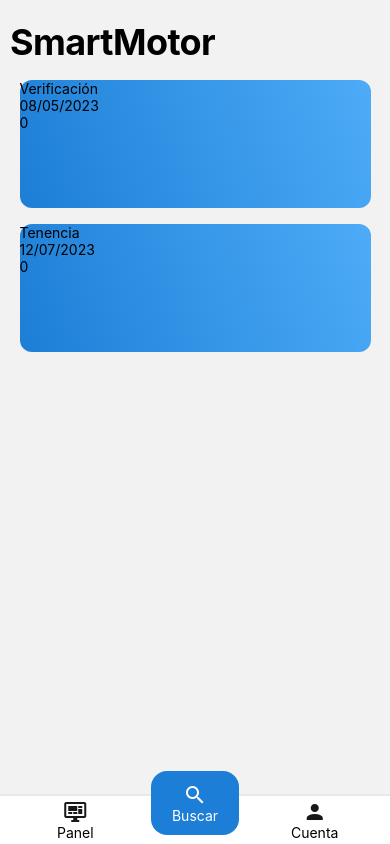
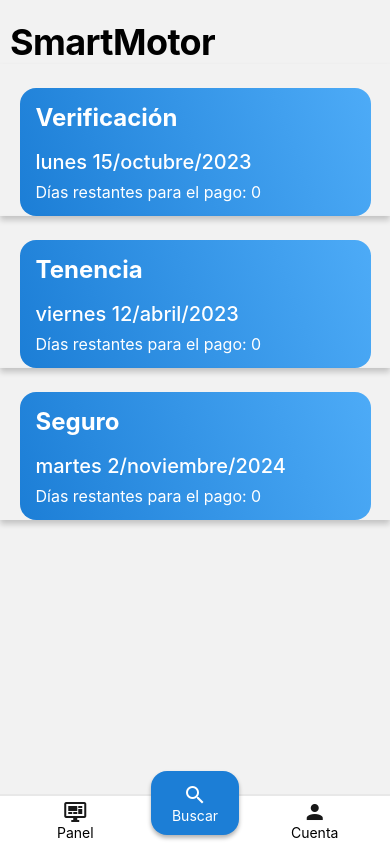
Before and after one commit to ValenciaArcega/react-native-sigma, a React Native app: screen /Home in a window 390 px wide. Built offline with nearby package versions, Linux system fonts and the light colour scheme; no server answers.

Commit message:
features: new shadow wrapper on car service card

```diff
--- a/src/data/DashboardItems.js
+++ b/src/data/DashboardItems.js
@@ -1,12 +1,17 @@
 const dashBoardData = [
   {
     name: 'Verificación',
-    date: '08/05/2023',
+    date: 'lunes 15/octubre/2023',
     remainingDays: 0,
   },
   {
     name: 'Tenencia',
-    date: '12/07/2023',
+    date: 'viernes 12/abril/2023',
+    remainingDays: 0,
+  },
+  {
+    name: 'Seguro',
+    date: 'martes 2/noviembre/2024',
     remainingDays: 0,
   },
 ];
--- a/src/screens/home/Dashboard.js
+++ b/src/screens/home/Dashboard.js
@@ -13,20 +13,16 @@ const Dashboard = () => {
           {
             dashBoardData.map(el => {
               return (
-                <LinearGradient colors={['#1c7ed6', '#4dabf7']}
-                  start={{
-                    x: 0,
-                    y: 1
-                  }}
-                  end={{
-                    x: 1,
-                    y: 0
-                  }}
-                  style={{ width: '90%', height: 128, alignSelf: 'center', marginTop: 16, borderRadius: 12 }}>
-                  <Text>{el.name}</Text>
-                  <Text>{el.date}</Text>
-                  <Text>{el.remainingDays}</Text>
-                </LinearGradient>
+                <View style={s.DashboardItemContainer}>
+                  <LinearGradient colors={['#1c7ed6', '#4dabf7']}
+                    start={{ x: 0, y: 1 }}
+                    end={{ x: 1, y: 0 }}
+                    style={s.DashboardItem}>
+                    <Text style={s.DashboardItemTextTitle}>{el.name}</Text>
+                    <Text style={s.DashboardItemTextDate}>{el.date}</Text>
+                    <Text style={s.DashboardItemTextCounter}>Días restantes para el pago: {el.remainingDays}</Text>
+                  </LinearGradient>
+                </View>
               );
             })
           }
--- a/src/styles/DashboardStyles.js
+++ b/src/styles/DashboardStyles.js
@@ -10,7 +10,45 @@ const s = StyleSheet.create({
     fontSize: 36,
     fontWeight: 700,
     letterSpacing: -0.6,
-  }
+  },
+  DashboardItems: {},
+  DashboardItem: {
+    width: '90%',
+    height: 128,
+    alignSelf: 'center',
+    marginTop: 24,
+    borderRadius: 16,
+    alignItems: 'flex-start',
+    justifyContent: 'center',
+    paddingLeft: 16,
+    shadowOpacity: 0.8,
+  },
+  DashboardItemContainer: {
+    shadowColor: 'black',
+    shadowOffset: {
+      height: 4,
+      width: 0
+    },
+    shadowRadius: 6,
+    shadowOpacity: 0.2,
+  },
+  DashboardItemTextTitle: {
+    fontSize: 24,
+    fontWeight: 700,
+    color: '#fff',
+  },
+  DashboardItemTextDate: {
+    marginTop: 18,
+    fontSize: 20,
+    fontWeight: 500,
+    color: '#fff',
+  },
+  DashboardItemTextCounter: {
+    marginTop: 8,
+    fontSize: 16,
+    fontWeight: 400,
+    color: '#fff',
+  },
 });
 
 export default s;
--- a/src/styles/NavBarStyles.js
+++ b/src/styles/NavBarStyles.js
@@ -23,7 +23,15 @@ const s = StyleSheet.create({
     marginTop: -25,
     height: 64,
     borderRadius: 16,
-    backgroundColor: '#1c7ed6'
+    backgroundColor: '#1c7ed6',
+    // shadowColor: '#74c0fc',
+    shadowColor: 'black',
+    shadowOffset: {
+      height: 3,
+      width: 0
+    },
+    shadowRadius: 4,
+    shadowOpacity: 0.3,
   },
   NavBarButtonSearchText: {
     color: '#fff',
```
